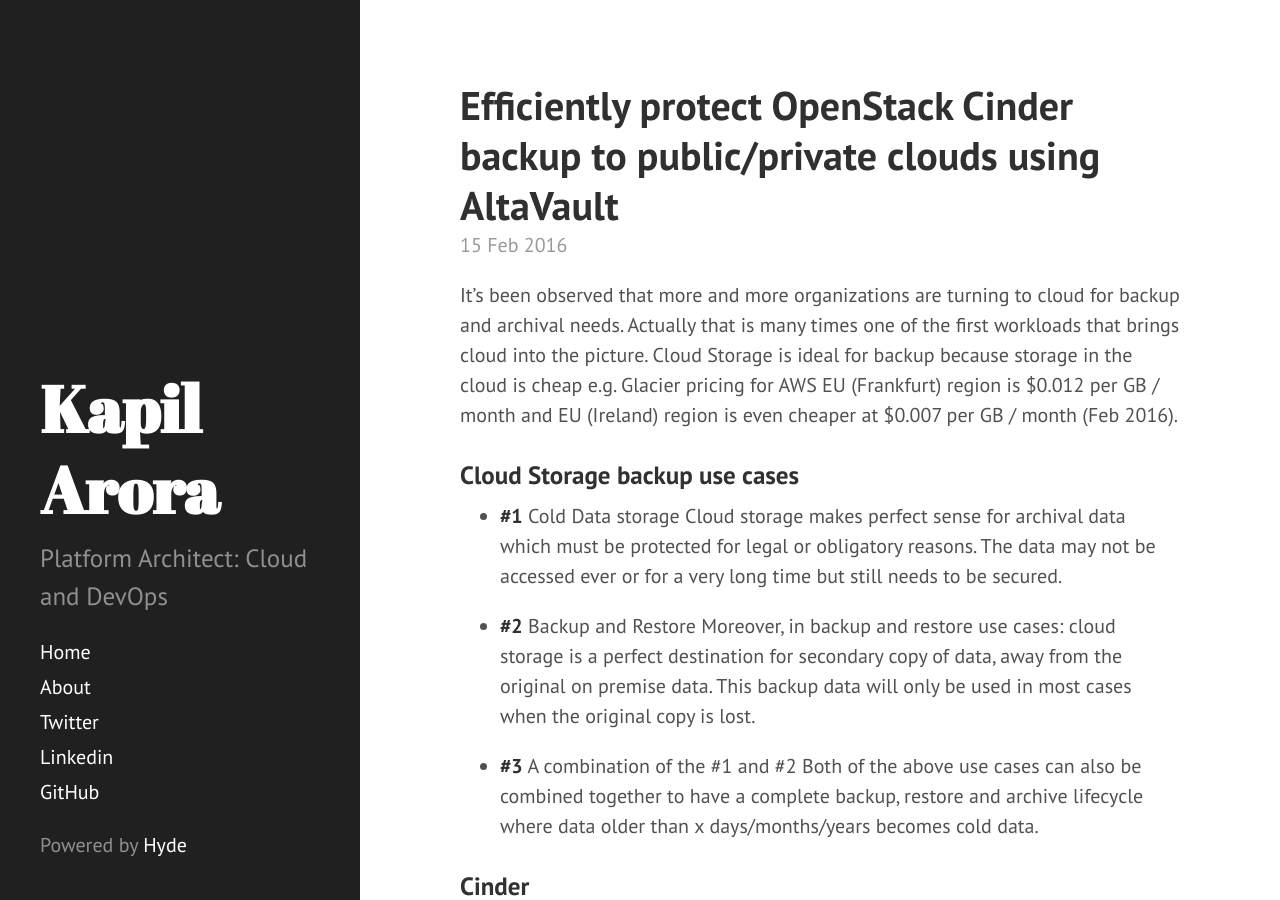
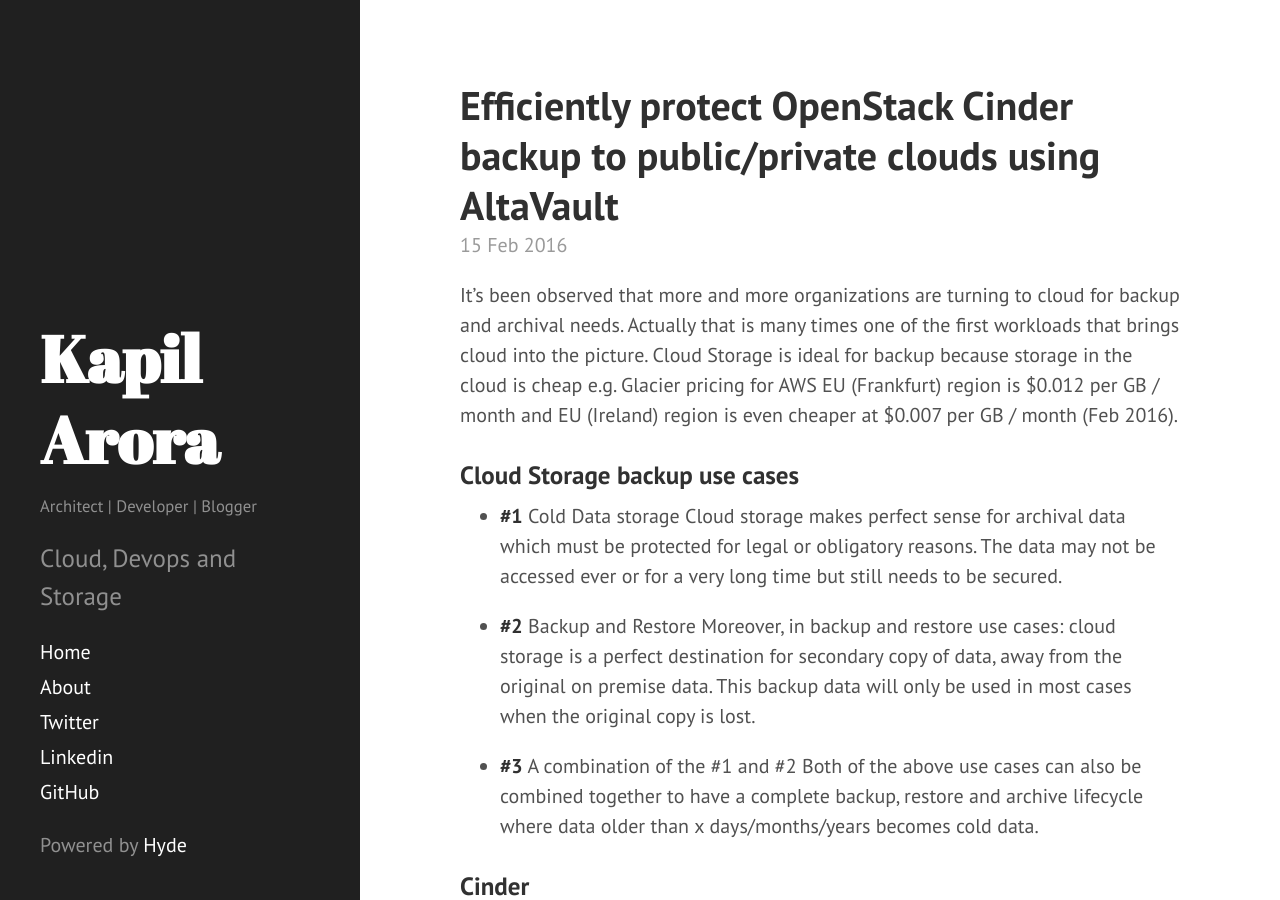
Before and after one commit to kaparora/oldblog, a Jekyll site: the page built from _posts/2016-02-15-OpenStack-Cinder-Backup-With-AltaVault.md, in a window 1280 px wide and 900 px high. Built offline with Jekyll 4.4.1, drawn with Linux system fonts in a browser that asks for light colours.

Commit message:
many small changes

```diff
--- a/_config.yml
+++ b/_config.yml
@@ -8,7 +8,8 @@
 # Setup
 title:            Kapil Arora
 tagline:          'Cloud Platform Architect'
-description:      'Platform Architect: Cloud and DevOps '
+description1:     'Cloud, Devops and Storage'
+description2:     'Architect | Developer | Blogger'
 url:
 baseurl:          /
 
--- a/_includes/sidebar.html
+++ b/_includes/sidebar.html
@@ -6,7 +6,8 @@
           {{ site.title }}
         </a>
       </h1>
-      <p class="lead">{{ site.description }}</p>
+      <p><small>{{ site.description2 }}</small></p>
+      <p class="lead">{{ site.description1 }}</p>
     </div>
 
     <nav class="sidebar-nav">
@@ -25,11 +26,11 @@
           {% endif %}
         {% endif %}
       {% endfor %}
-      <a class="sidebar-nav-item" href="http://twitter.com/{{ site.twitter }}">Twitter</a>
-      <a class="sidebar-nav-item" href="http://linkedin.com/in/{{ site.linkedin }}">Linkedin</a>
-      <a class="sidebar-nav-item" href="http://github.com/{{ site.github}}">GitHub</a>
+      <a class="sidebar-nav-item" target="_blank" href="http://twitter.com/{{ site.twitter }}">Twitter</a>
+      <a class="sidebar-nav-item" target="_blank" href="http://linkedin.com/in/{{ site.linkedin }}">Linkedin</a>
+      <a class="sidebar-nav-item" target="_blank" href="http://github.com/{{ site.github}}">GitHub</a>
     </nav>
 
-    <p>Powered by <a href="https://github.com/poole/hyde">Hyde</a></p>
+    <p>Powered by <a target="_blank" href="https://github.com/poole/hyde">Hyde</a></p>
   </div>
 </div>
--- a/_posts/2016-02-15-OpenStack-Cinder-Backup-With-AltaVault.md
+++ b/_posts/2016-02-15-OpenStack-Cinder-Backup-With-AltaVault.md
@@ -3,7 +3,9 @@
 title: Efficiently protect OpenStack Cinder backup to public/private clouds using AltaVault
 author: Kapil Arora
 ---
+
 It's been observed that more and more organizations are turning to cloud for backup and archival needs. Actually that is many times one of the first workloads that brings cloud into the picture. Cloud Storage is ideal for backup because storage in the cloud is cheap e.g. Glacier pricing for AWS EU (Frankfurt) region is $0.012 per GB / month and EU (Ireland) region is even cheaper at $0.007 per GB / month (Feb 2016).
+
 
 
 ### Cloud Storage backup use cases
@@ -16,6 +18,7 @@
 
 * **#3** A combination of the #1 and #2
 Both of the above use cases can also be combined together to have a complete backup, restore and archive lifecycle where data older than x days/months/years becomes cold data.
+
 
 ### Cinder
 Cinder is the OpenStack block storage program and it provides a standard API to manage Block Storage in OpenStack environments.
--- a/index.html
+++ b/index.html
@@ -14,7 +14,9 @@
 
     <span class="post-date">{{ post.date | date_to_string }}</span>
 
-    {{ post.content }}
+    {{ post.excerpt }}
+    <p></p>
+    <a href="{{ post.url }}" class="button button-primary">Read More</a>
   </div>
   {% endfor %}
 </div>
```
Also changed, not shown: 1 other file.
